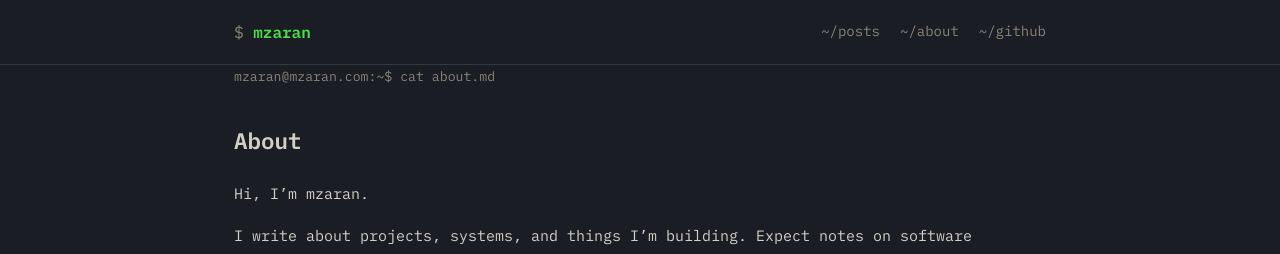
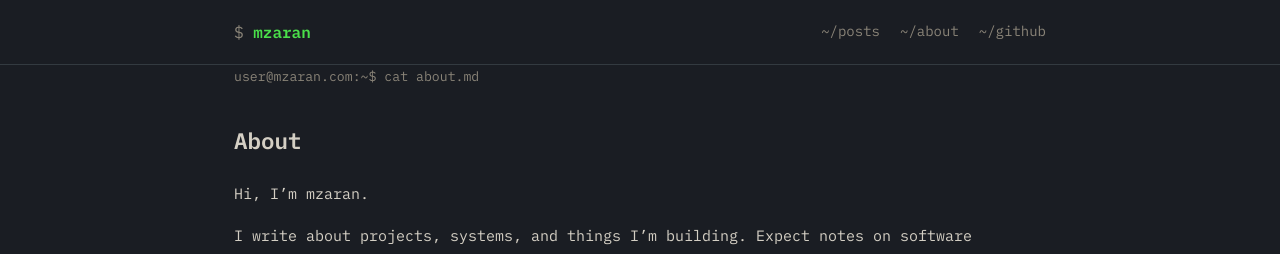
Before and after one commit to mzaran/mzaran.com, a Jekyll site: the page built from about.md, in a window 1280 px wide. Shown: the top 254 px of the page. Built offline with Jekyll 4.4.1, drawn with Linux system fonts in a browser that asks for light colours.

Commit message:
Change terminal prompt from mzaran@mzaran.com to user@mzaran.com
Co-Authored-By: Claude Sonnet 4.6 <noreply@anthropic.com>

```diff
--- a/404.html
+++ b/404.html
@@ -4,7 +4,7 @@ layout: default
 title: "404"
 ---
 
-<div class="prompt">{{ site.author }}@mzaran.com:~$ cat /404</div>
+<div class="prompt">user@mzaran.com:~$ cat /404</div>
 
 <h1>404</h1>
 <p class="dim">Page not found.</p>
--- a/_layouts/home.html
+++ b/_layouts/home.html
@@ -2,7 +2,7 @@
 layout: default
 ---
 <div class="home">
-  <div class="prompt">{{ site.author }}@mzaran.com:~$ ls -lt _posts/</div>
+  <div class="prompt">user@mzaran.com:~$ ls -lt _posts/</div>
 
   {% if site.posts.size == 0 %}
     <p class="dim">No posts yet.</p>
--- a/_layouts/post.html
+++ b/_layouts/post.html
@@ -3,7 +3,7 @@ layout: default
 ---
 <article class="post">
   <header class="post-header">
-    <div class="prompt">{{ site.author }}@mzaran.com:~/posts$ cat {{ page.title | slugify }}.md</div>
+    <div class="prompt">user@mzaran.com:~/posts$ cat {{ page.title | slugify }}.md</div>
     <h1 class="post-title">{{ page.title }}</h1>
     <div class="post-byline">
       <time datetime="{{ page.date | date_to_xmlschema }}">{{ page.date | date: "%B %d, %Y" }}</time>
--- a/about.md
+++ b/about.md
@@ -3,7 +3,7 @@ layout: default
 title: about
 ---
 
-<div class="prompt">{{ site.author }}@mzaran.com:~$ cat about.md</div>
+<div class="prompt">user@mzaran.com:~$ cat about.md</div>
 
 ## About
 
```
